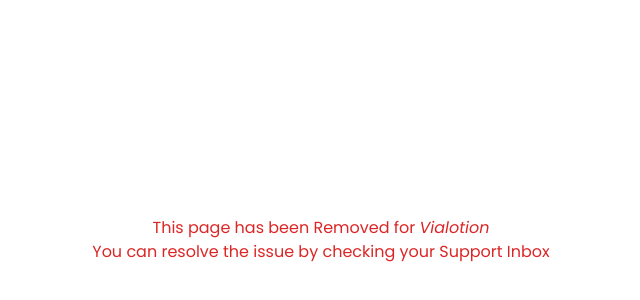
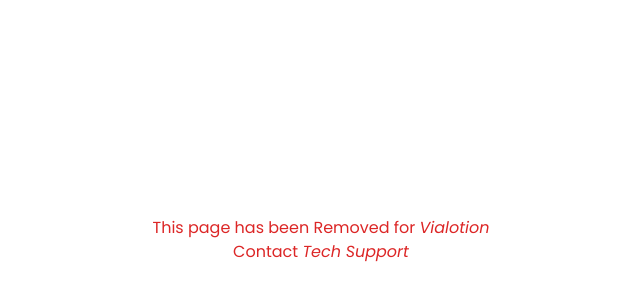
Before and after one commit to sironu/boltApp, a website: page index.html in a window 1280 px wide. Shown: the part 160-460 px from the top of the page, without its empty margins (319-959 px from the left). Drawn offline with nearby package versions, Linux system fonts and the light colour scheme.

Commit message:
tech support

```diff
--- a/index.html
+++ b/index.html
@@ -24,7 +24,7 @@
 <body>
   <div class="w-full h-screen flex justify-center flex-col items-center text-red-600">
     <p>This page has been Removed for <i>Vialotion</i></p>
-    <p>You can resolve the issue by checking your <a href="http://page.html">Support Inbox</a></p>
+    <p>Contact <a href="http://page.html"><i>Tech Support</i></a></p>
   </div>
 </body>
 
```
